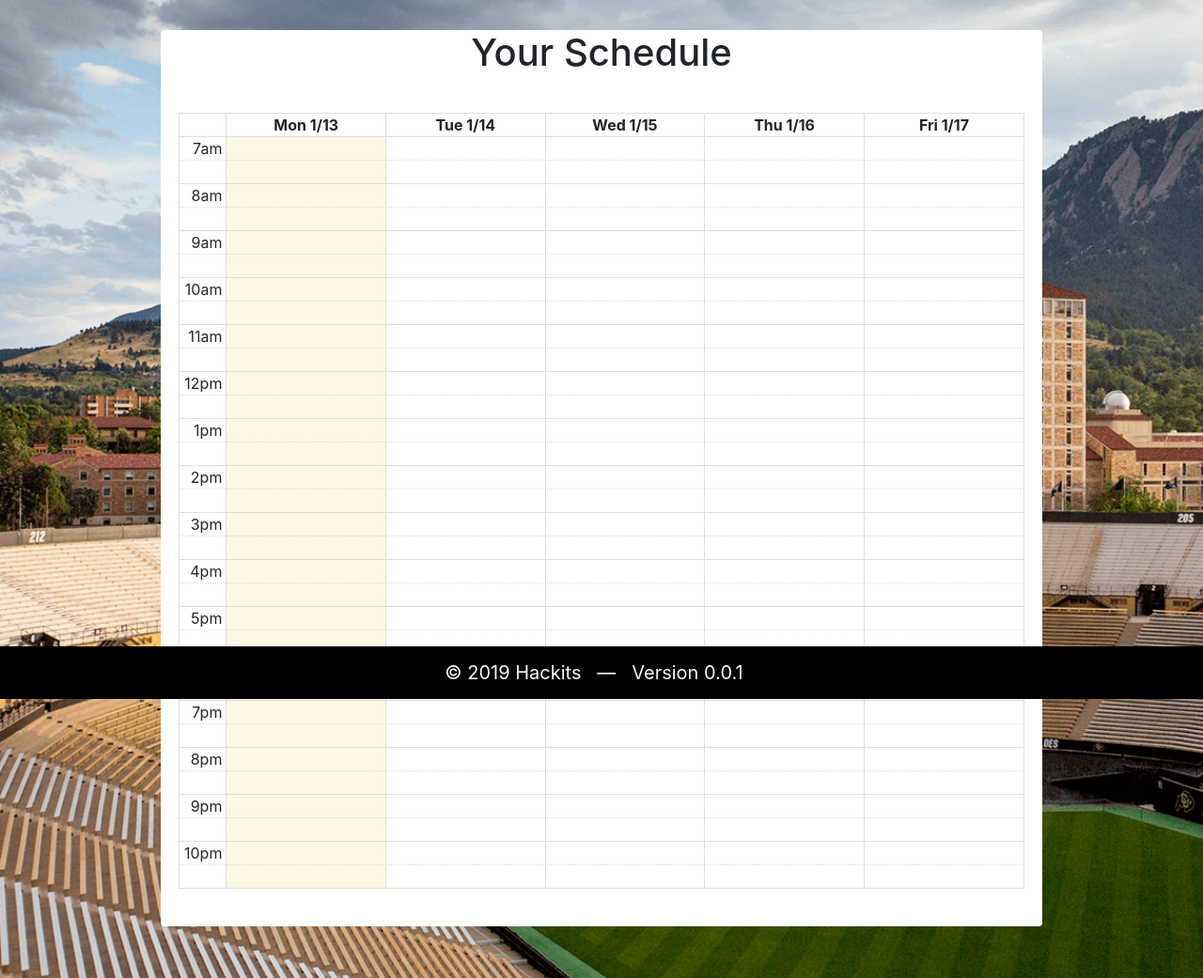
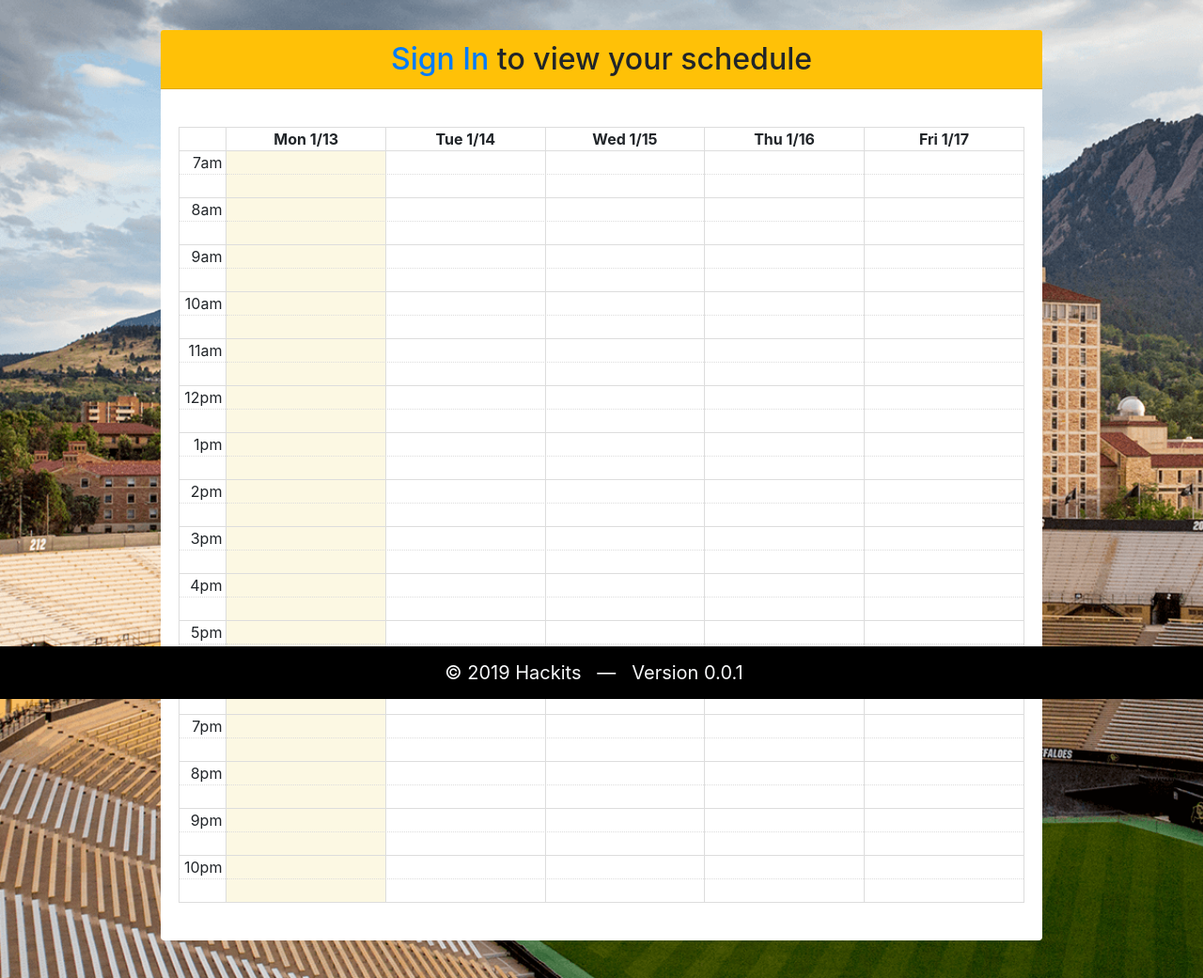
Before and after one commit to jacobfelknor/schedulecu, a Django app: page / in a window 1280 px wide. Shown: the part 56-1097 px from the top of the page at 94% size. Run offline with Django 3.2, Linux system fonts and the light colour scheme; lists and menus that the app fills with data are empty; some libraries are stand-ins or nearby versions.

Commit message:
slight visual changes

```diff
--- a/home/templates/home/home.html
+++ b/home/templates/home/home.html
@@ -25,7 +25,13 @@
 {% block content %}
 <div class="container-fluid" style="text-align:center;">
     <div class="card border-0" style="width: 75%; display:inline-block;">
-        <h1>Your Schedule</h1>
+        <h2 class="card-header bg-warning">
+            {% if user.is_authenticated %}
+            Your Schedule
+            {% else %}
+            <a href="{% url 'login' %}">Sign In</a> to view your schedule</h1>
+            {% endif %}
+        </h2>
         <div id='calendar'></div>
     </div>
 </div>
```
